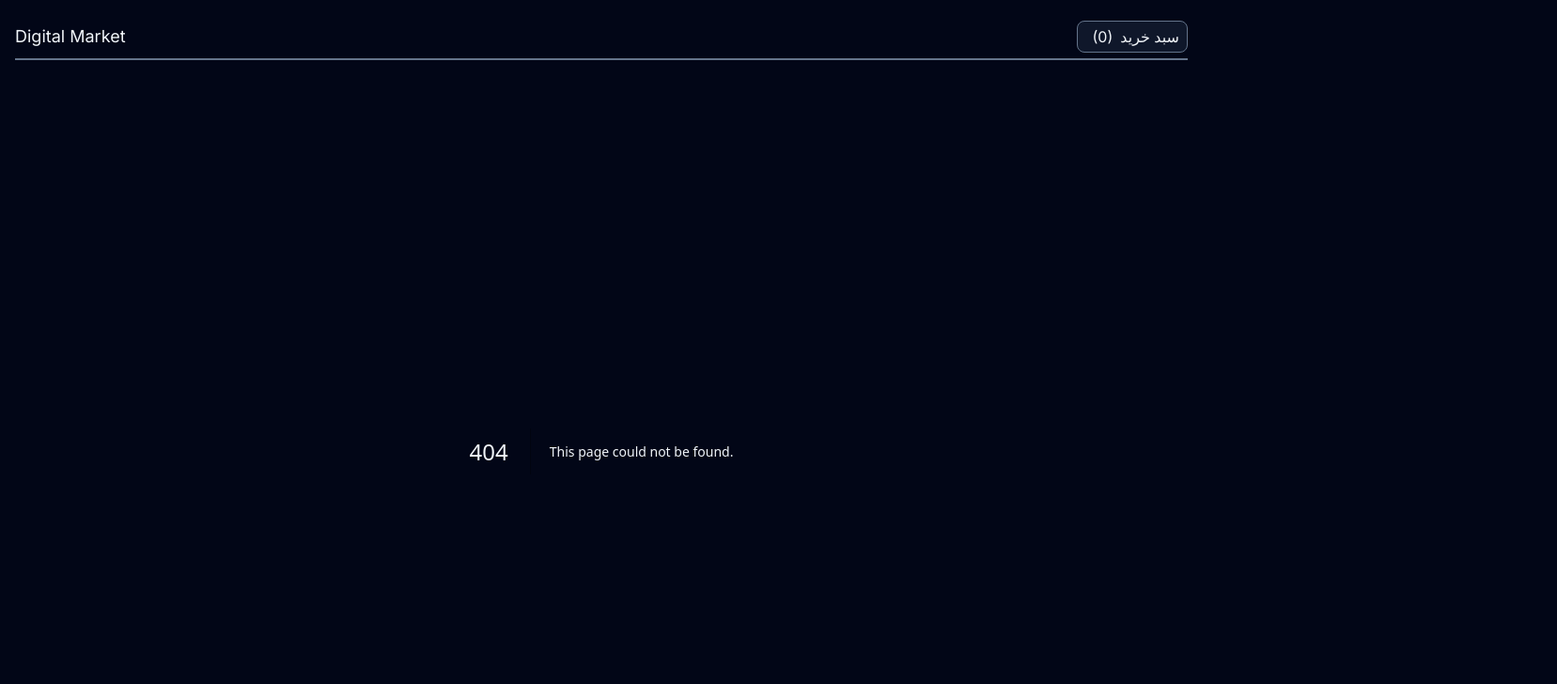
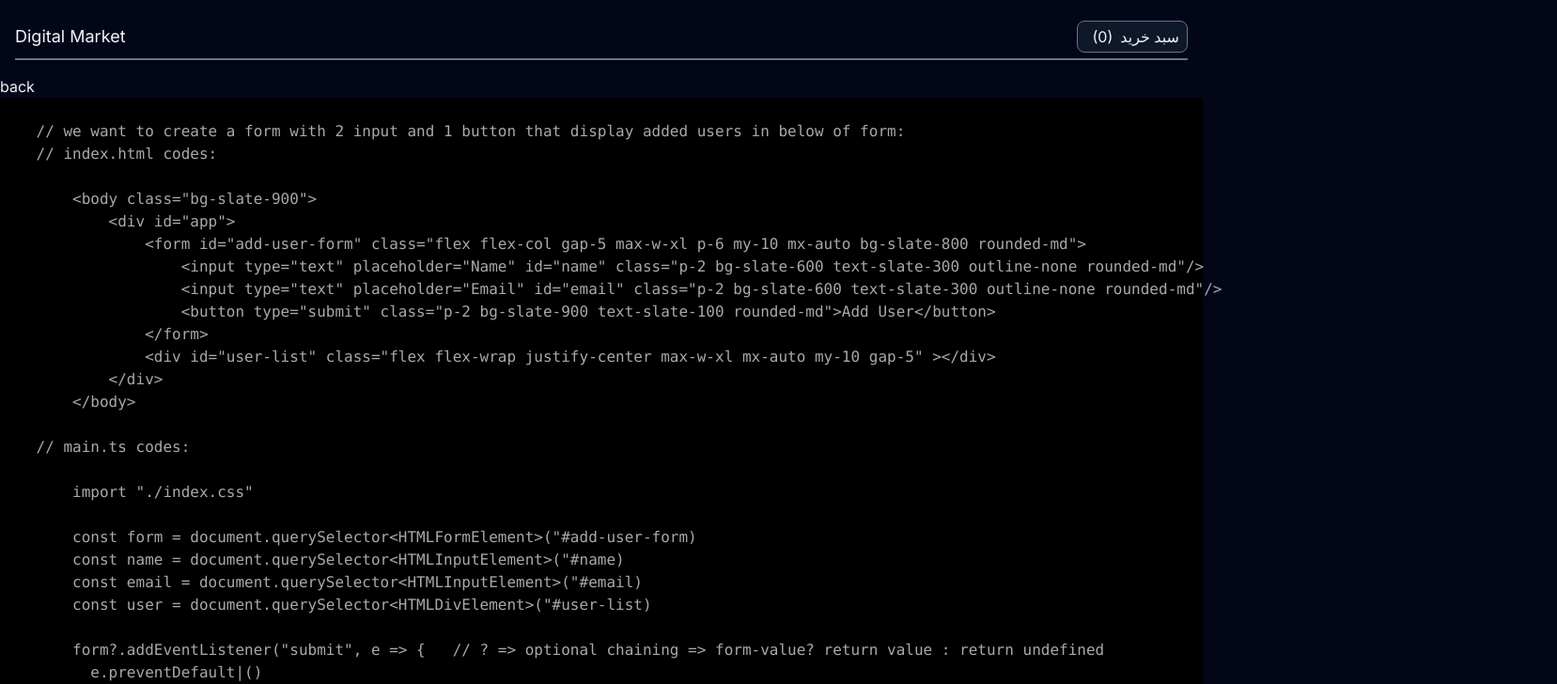
Before and after one commit to arefmaghdam/review-of-ts-nextjs13, a Next.js app: page /components/typescript/form-implementation in a window 1280 px wide. Before the commit this address had no page. Shown: the top 728 px of the page at 94% size, 1657 px wide, since content can reach past the window. Built offline with nearby package versions, Linux system fonts and the light colour scheme.

Commit message:
feat: review of typescript form and add form with styling

```diff
--- a/src/app/components/providers/ts-provider.tsx
+++ b/src/app/components/providers/ts-provider.tsx
@@ -25,6 +25,9 @@ const TSProvider: FC = () => {
       <Link href="/components/typescript/generic-types">generic-types</Link>
       <Link href="/components/typescript/vite">vite</Link>
       <Link href="/components/typescript/using-tailwind">using-tailwind</Link>
+      <Link href="/components/typescript/form-implementation">
+        form-implementation
+      </Link>
     </div>
   );
 };
--- /dev/null
+++ b/src/app/components/typescript/form-implementation/page.tsx
@@ -0,0 +1,115 @@
+import React, { FC } from "react";
+import CodePreview from "../../code-preview/code-preview";
+import Link from "next/link";
+
+const FormImplementation: FC = () => {
+  return (
+    <div>
+      <Link href="/">back</Link>
+      <CodePreview
+        imgURL=""
+        content={`
+    // we want to create a form with 2 input and 1 button that display added users in below of form:
+    // index.html codes:
+
+        <body class="bg-slate-900">
+            <div id="app">
+                <form id="add-user-form" class="flex flex-col gap-5 max-w-xl p-6 my-10 mx-auto bg-slate-800 rounded-md">
+                    <input type="text" placeholder="Name" id="name" class="p-2 bg-slate-600 text-slate-300 outline-none rounded-md"/>
+                    <input type="text" placeholder="Email" id="email" class="p-2 bg-slate-600 text-slate-300 outline-none rounded-md"/>
+                    <button type="submit" class="p-2 bg-slate-900 text-slate-100 rounded-md">Add User</button>
+                </form>
+                <div id="user-list" class="flex flex-wrap justify-center max-w-xl mx-auto my-10 gap-5" ></div>
+            </div>
+        </body>
+
+    // main.ts codes:
+
+        import "./index.css"
+
+        const form = document.querySelector<HTMLFormElement>("#add-user-form)
+        const name = document.querySelector<HTMLInputElement>("#name)
+        const email = document.querySelector<HTMLInputElement>("#email)
+        const user = document.querySelector<HTMLDivElement>("#user-list)
+
+        form?.addEventListener("submit", e => {   // ? => optional chaining => form-value? return value : return undefined
+          e.preventDefault|()
+          if(name?.value === undefined | email?.value === undefined) return
+        })
+
+        const userItem = {
+          id:1,
+          name: name.value,
+          email: email.value,
+        }
+
+    // but we want to change id value from static to dynamic and produce as dynamic and random, we can use Math.random but now we want to use uuid package
+    // inastallation:
+
+      npm install uuid
+
+    // using:
+
+        import {v4 as uuidv4} from "uuid"
+        uuidv4()
+
+    // now our main.ts file codes are:
+
+        import {v4 as uuidv4} from "uuid"
+        import "./index.css"
+
+        type Item = {
+          id: string
+          name: string
+          email: string
+        }
+
+        const form = document.querySelector<HTMLFormElement>("#add-user-form)
+        const name = document.querySelector<HTMLInputElement>("#name)
+        const email = document.querySelector<HTMLInputElement>("#email)
+        const user = document.querySelector<HTMLDivElement>("#user-list)
+
+        form?.addEventListener("submit", e => {   // ? => optional chaining => form-value? return value : return undefined
+          e.preventDefault|()
+          if(name?.value === undefined | email?.value === undefined) return
+
+          const userItem: Item = {
+            id: uuidv4(),
+            name: name.value,
+            email: email.value,
+          }
+          addUser(userItem)
+        })
+
+        function addUser(item: Item) {
+          const container = document.createElement("div")
+          const nameElement = document.createElement("p")
+          const emailElement = document.createElement("p")
+
+          nameElement.append(item.name)
+          emailElement.append(item.email)
+          container.append(nameElement, emailElement)
+
+          users?.append(container)
+
+          container.classList.add(
+            "p-6",
+            "bg-slate-800",
+            "rounded-md",
+            "text-center",
+            "text-slate-200",
+          )
+        }
+
+    // but we have an error that typescript can not find uuid typescript versin and id type is any, so we must install typescript version of uuid as below if that be exist:
+
+        npm i --save-dev @types/uuid
+
+    // now id type is string but not any
+      `}
+      />
+    </div>
+  );
+};
+
+export default FormImplementation;
```
